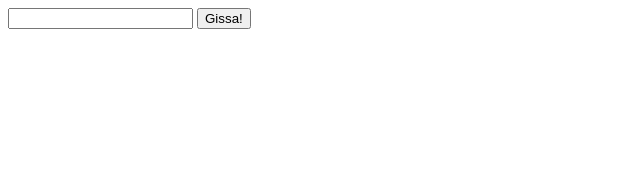
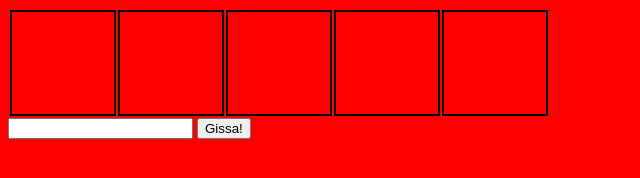
Before and after one commit to henrikholmlund/versionshantering, a plain HTML site: page index.html in a window 1280 px wide. Shown: the whole page, without its empty margins (0-640 px from the left). Drawn offline with Linux system fonts and the light colour scheme.

Commit message:
spelrutor tillagda i presentationen

```diff
--- a/css/style.css
+++ b/css/style.css
@@ -1,3 +1,9 @@
-* {
+body {
 	background-color: red;
 }
+
+td {
+	height: 100px;
+	width: 100px;
+	border: solid 2px black;
+}
--- a/index.html
+++ b/index.html
@@ -3,8 +3,18 @@
  <head>
   <meta charset="UTF-8">
   <title>Lingo</title>
+  <link rel="stylesheet" type="text/css" href="css/style.css">
  </head>
  <body>
+ 	<table>
+ 		<tr>
+ 			<td></td>
+ 			<td></td>
+ 			<td></td>
+ 			<td></td>
+ 			<td></td>
+ 		</tr>
+ 	</table>
  	<input type="text">
  	<button>Gissa!</button>
 
```
